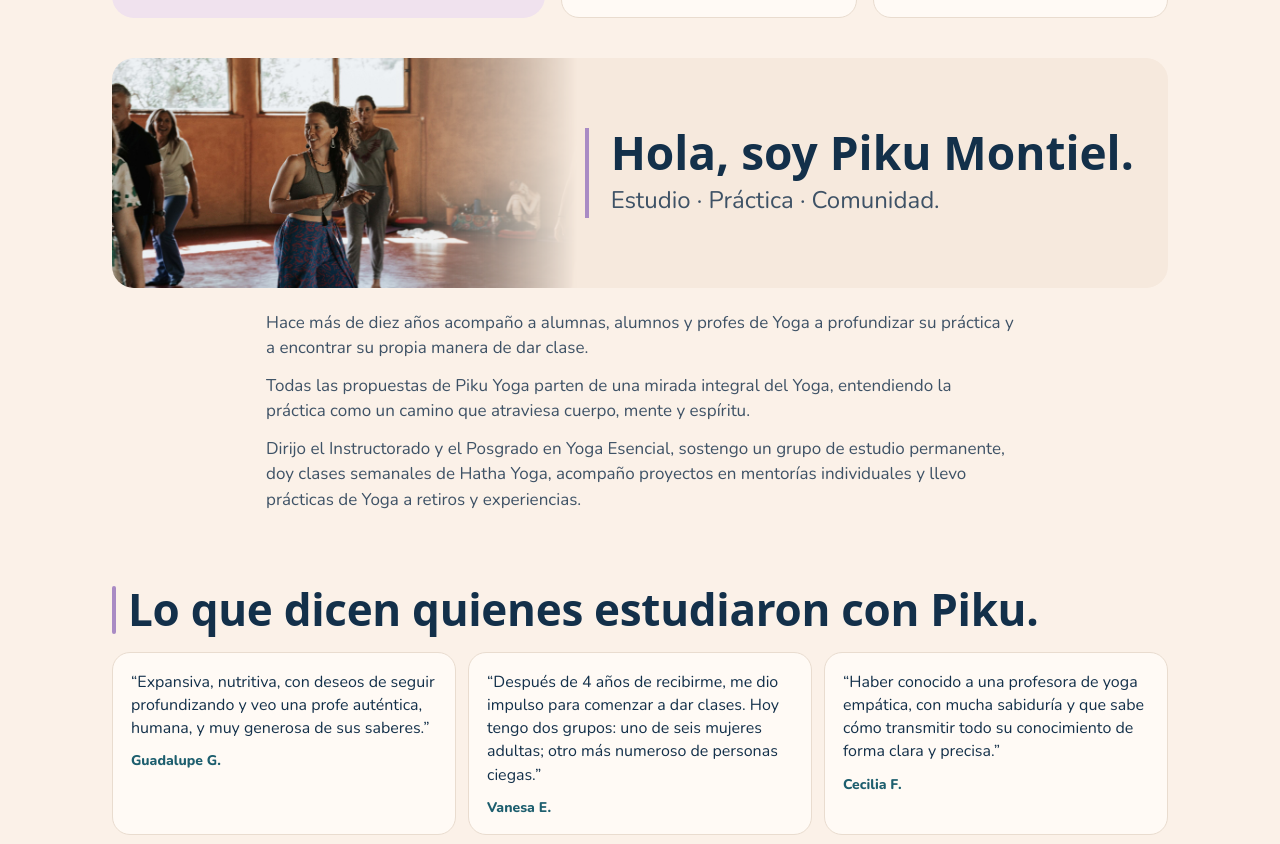
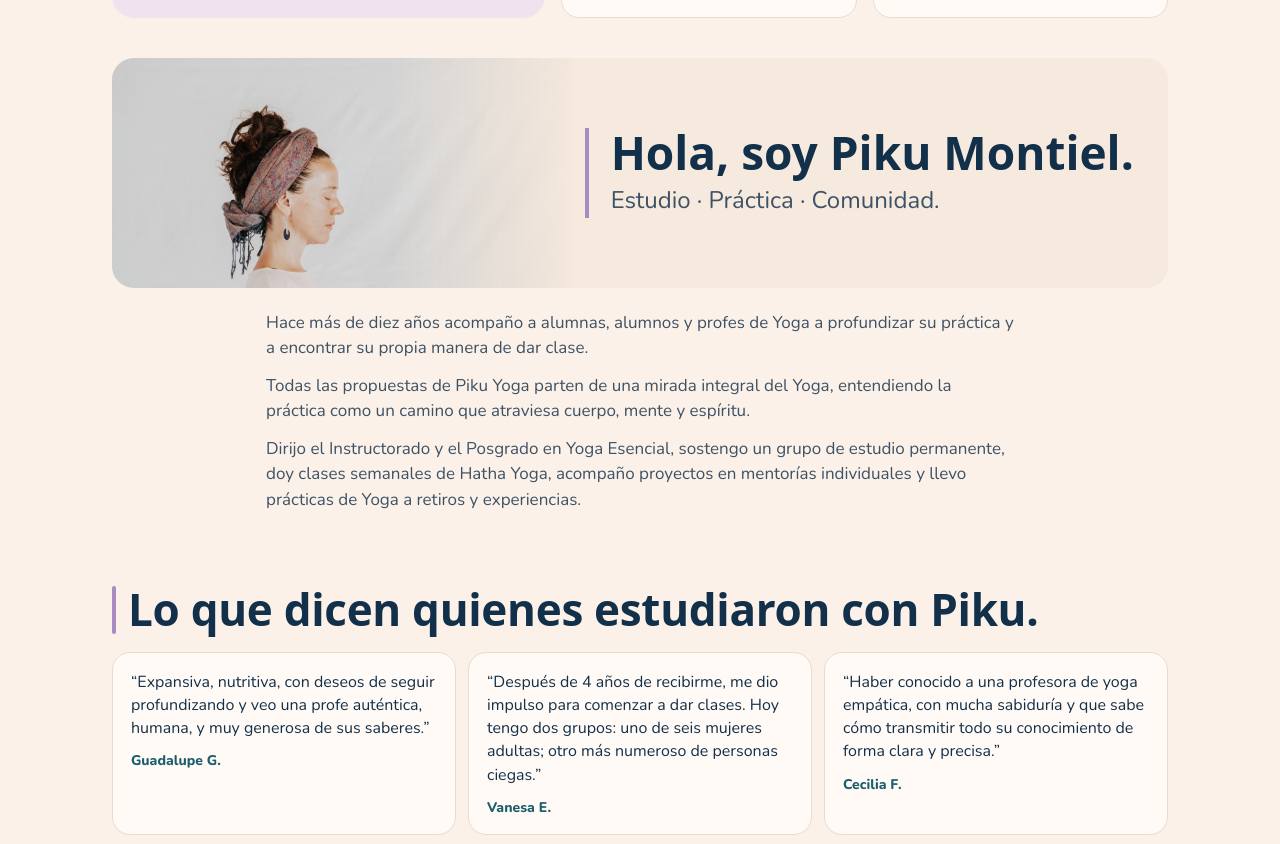
Before and after one commit to calcagnoagustin/pikuyoga, a plain HTML site: page index.html in a window 1280 px wide. Shown: the part 1315-2159 px from the top of the page. Drawn offline with nearby package versions, Linux system fonts and the light colour scheme.

Commit message:
assets: index.html

```diff
--- a/index.html
+++ b/index.html
@@ -325,7 +325,7 @@ a{color:inherit}
 
 
 <section class="piku" id="piku" data-b="7"><div class="wrap">
-<div class="ban"><div class="foto"><img src="img/1116-349346-20251121-piku-25.jpg" alt="Piku Montiel" style="object-position:50% 26%" loading="lazy" data-e="36"></div><div class="t"><h2 data-e="37">Hola, soy Piku Montiel.</h2><p data-e="38">Estudio · Práctica · Comunidad.</p></div></div>
+<div class="ban"><div class="foto"><img src="img/1116-5fa79c-dsc6850-3.jpg" alt="Piku Montiel" style="object-position:50% 26%" loading="lazy" data-e="36"></div><div class="t"><h2 data-e="37">Hola, soy Piku Montiel.</h2><p data-e="38">Estudio · Práctica · Comunidad.</p></div></div>
 <div class="bio"><p data-e="39">Hace más de diez años acompaño a alumnas, alumnos y profes de Yoga a profundizar su práctica y a encontrar su propia manera de dar clase.</p><p data-e="40">Todas las propuestas de Piku Yoga parten de una mirada integral del Yoga, entendiendo la práctica como un camino que atraviesa cuerpo, mente y espíritu.</p><p data-e="41">Dirijo el Instructorado y el Posgrado en Yoga Esencial, sostengo un grupo de estudio permanente, doy clases semanales de Hatha Yoga, acompaño proyectos en mentorías individuales y llevo prácticas de Yoga a retiros y experiencias.</p></div>
 </div></section>
 
```
